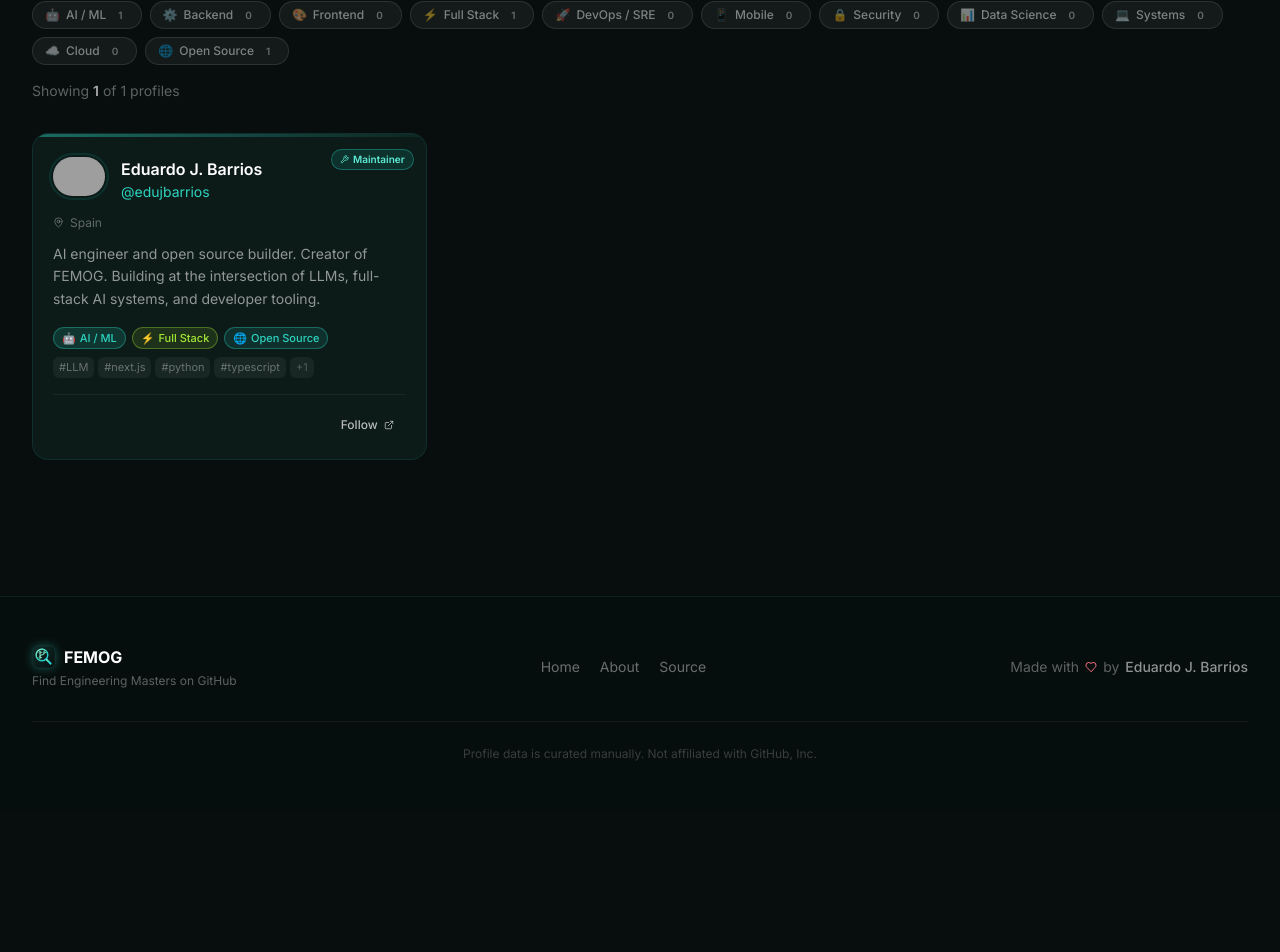
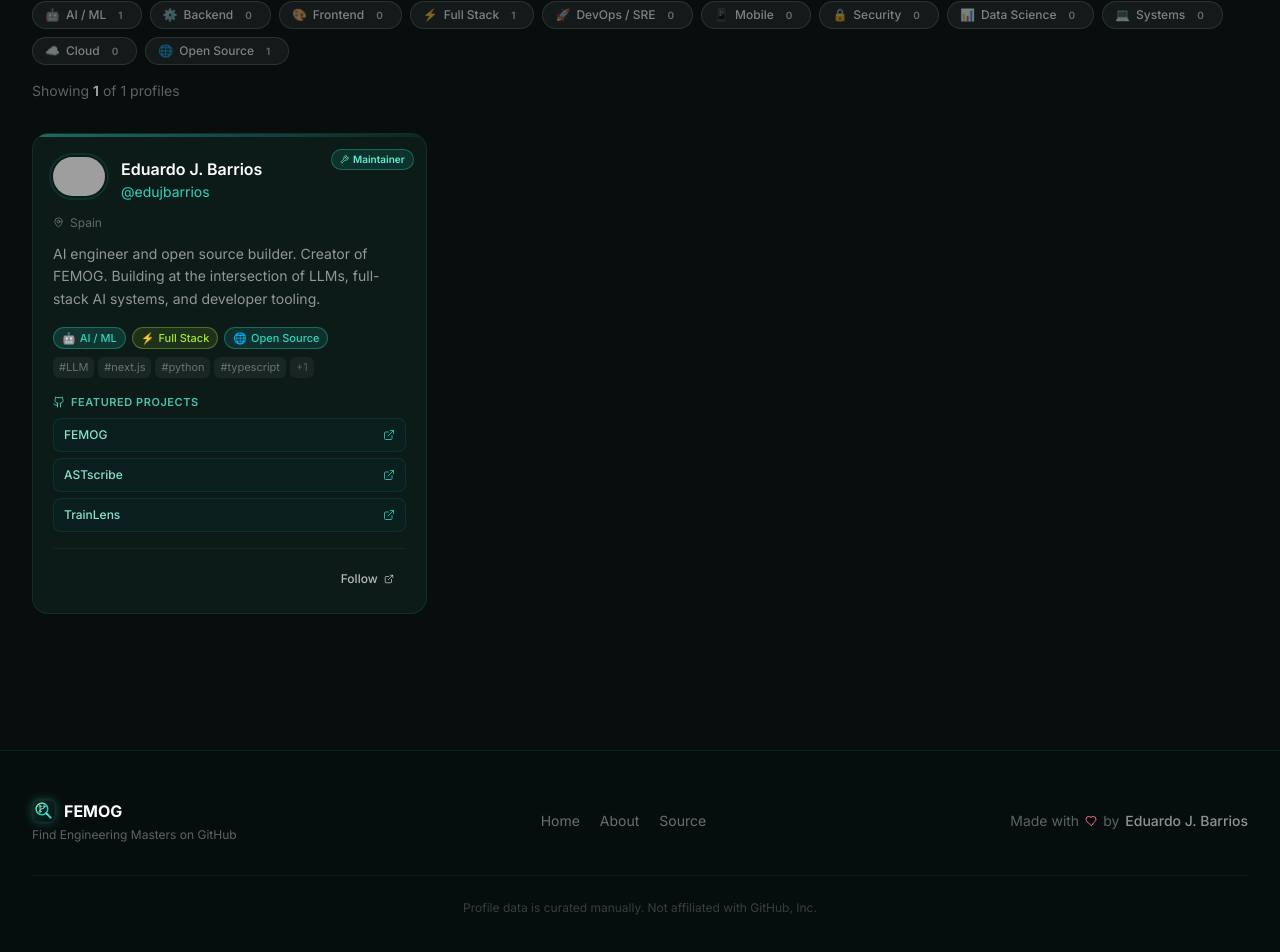
Before and after one commit to edujbarrios/femog, a Next.js app: page / in a window 1280 px wide. Shown: the part 711-1663 px from the top of the page. Before the commit the page ends 1521 px from the top, so only its background shows below. Built offline with nearby package versions, Linux system fonts and the light colour scheme; grey boxes are pictures that could not be loaded.

Commit message:
feat: showcase featured GitHub projects on profile cards
Support up to three optional repository links per engineer, add FEMOG, ASTscribe and TrainLens to the maintainer profile, and document the contribution format.

```diff
--- a/components/ProfileCard.tsx
+++ b/components/ProfileCard.tsx
@@ -3,7 +3,7 @@ import {
   MapPin,
   Building2,
   ExternalLink,
-  Star,
+  Github,
   Globe,
   Wrench,
 } from 'lucide-react';
@@ -17,6 +17,7 @@ interface ProfileCardProps {
 
 export function ProfileCard({ profile }: ProfileCardProps) {
   const primaryCategory = getCategoryById(profile.categories[0]);
+  const featuredProjects = profile.featuredProjects?.slice(0, 3) ?? [];
 
   return (
     <article className="group relative flex flex-col overflow-hidden rounded-2xl border border-teal-900/40 bg-[#0c1a18] transition-all duration-300 hover:-translate-y-1 hover:border-teal-700/40 hover:shadow-2xl hover:shadow-teal-950/60 animate-fade-in">
@@ -116,6 +117,32 @@ export function ProfileCard({ profile }: ProfileCardProps) {
           )}
         </div>
 
+        {/* Featured projects */}
+        {featuredProjects.length > 0 && (
+          <div className="mt-4">
+            <h4 className="mb-2 flex items-center gap-1.5 text-[11px] font-semibold uppercase tracking-wider text-teal-300/80">
+              <Github size={12} aria-hidden="true" />
+              Featured projects
+            </h4>
+            <ul className="space-y-1.5">
+              {featuredProjects.map((project) => (
+                <li key={project.githubUrl}>
+                  <a
+                    href={project.githubUrl}
+                    target="_blank"
+                    rel="noopener noreferrer"
+                    aria-label={`View ${project.name} on GitHub (opens in a new tab)`}
+                    className="flex items-center justify-between gap-2 rounded-lg border border-teal-700/25 bg-teal-950/25 px-2.5 py-2 text-xs font-medium text-teal-200/90 transition-colors hover:border-teal-400/50 hover:bg-teal-900/40 hover:text-teal-100 focus-visible:ring-2 focus-visible:ring-teal-400/60"
+                  >
+                    <span className="min-w-0 break-words">{project.name}</span>
+                    <ExternalLink size={12} className="shrink-0 text-teal-400/80" aria-hidden="true" />
+                  </a>
+                </li>
+              ))}
+            </ul>
+          </div>
+        )}
+
         {/* Divider */}
         <div className="mt-4 border-t border-white/5" />
 
--- a/data/profiles.ts
+++ b/data/profiles.ts
@@ -53,6 +53,10 @@ import type { GitHubProfile } from '@/types';
  * - twitterUsername?: string
  *   Twitter/X username (without @).
  *
+ * - featuredProjects?: FeaturedProjects
+ *   Up to three public GitHub repositories, each with a name and githubUrl.
+ *   Omit this field or use an empty array if no projects are available.
+ *
  * - maintainer?: boolean
  *   Set to true ONLY for project maintainers.
  *
@@ -75,6 +79,11 @@ export const PROFILES: GitHubProfile[] = [
     tags: ['LLM', 'next.js', 'python', 'typescript', 'open-source'],
     githubUrl: 'https://github.com/edujbarrios',
     twitterUsername: 'edujbarrios',
+    featuredProjects: [
+      { name: 'FEMOG', githubUrl: 'https://github.com/edujbarrios/femog' },
+      { name: 'ASTscribe', githubUrl: 'https://github.com/edujbarrios/astscribe' },
+      { name: 'TrainLens', githubUrl: 'https://github.com/edujbarrios/trainlens' },
+    ],
     maintainer: true,
   },
 ];
```
Also changed, not shown: types/index.ts (+15 -0 lines), 2 other files (tests, documents, lock files or other folders).
